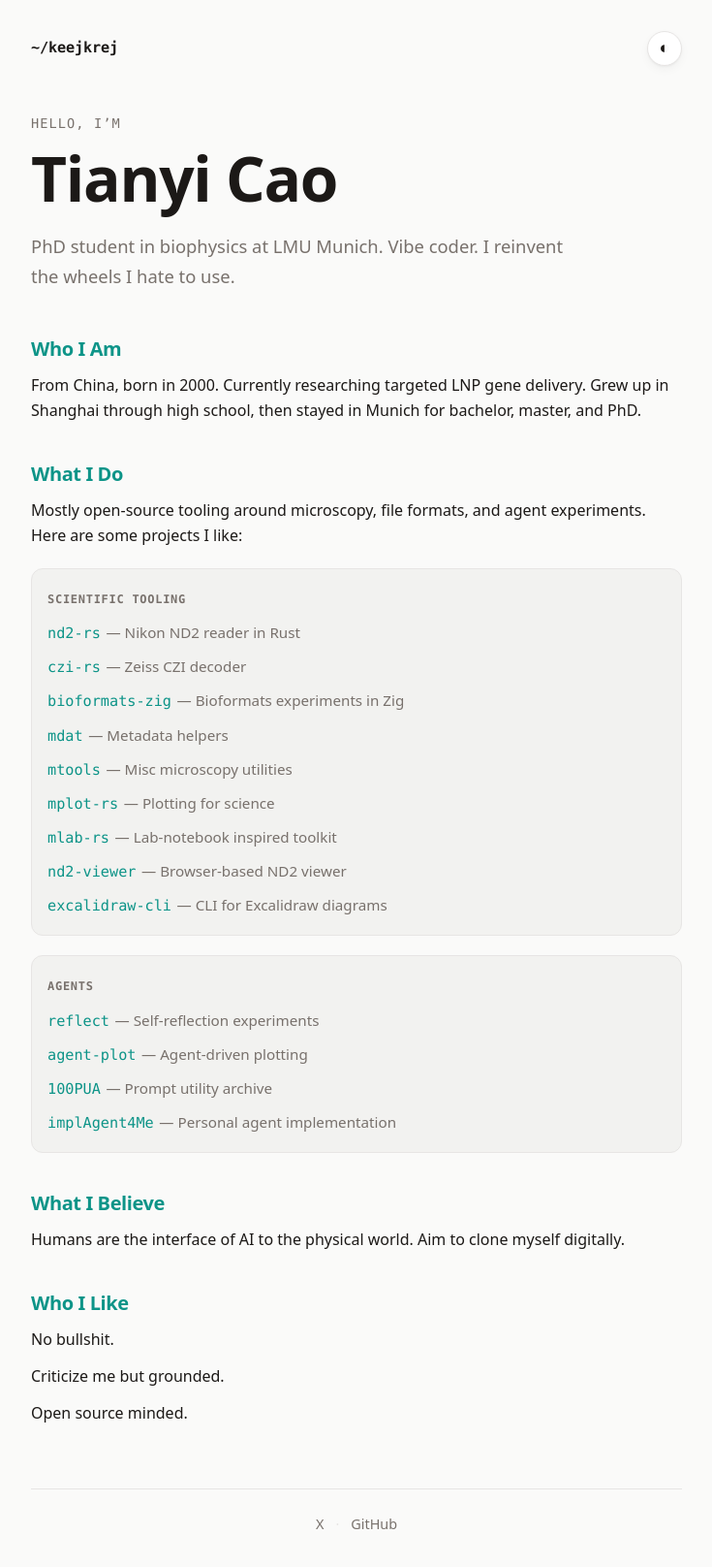
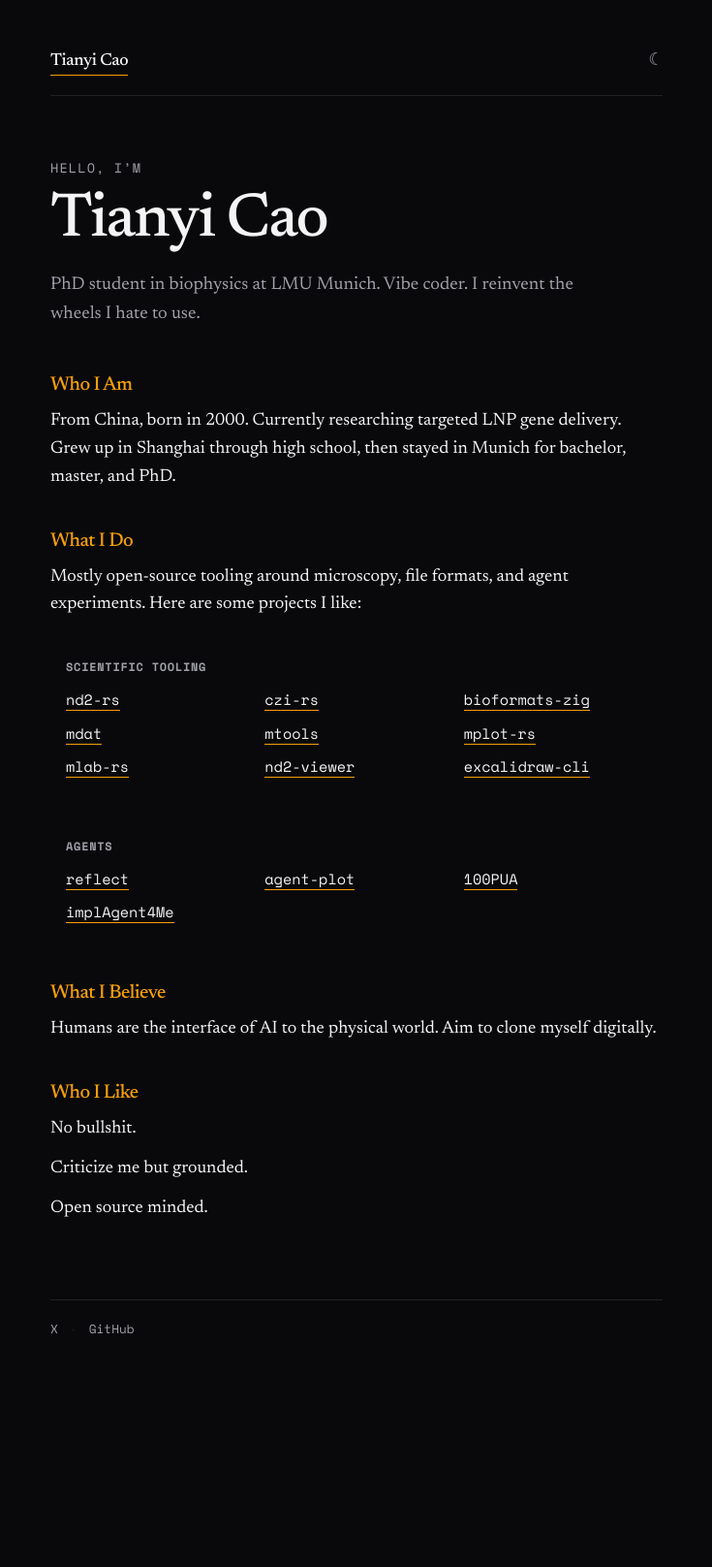
Before and after one commit to keejkrej/keejkrej.github.io, an Astro site: page / in a window 1280 px wide. Shown: the whole page at 97% size, without its empty margins (272-1007 px from the left). After the commit the page ends 1463 px from the top, so only its background shows below. Built offline with nearby package versions, Linux system fonts and the light colour scheme; Astro itself is replaced by a stand-in of ours.

Commit message:
Apply serif/dark styling, remove project descriptions

```diff
--- a/src/layouts/Layout.astro
+++ b/src/layouts/Layout.astro
@@ -11,18 +11,25 @@
             name="description"
             content="PhD student in biophysics, vibe coder, open-source tooling builder."
         />
+        <link rel="preconnect" href="https://fonts.googleapis.com" />
+        <link rel="preconnect" href="https://fonts.gstatic.com" crossorigin />
+        <link
+            href="https://fonts.googleapis.com/css2?family=Newsreader:ital,opsz,wght@0,6..72,300..800;1,6..72,300..800&family=Space+Mono:ital,wght@0,400;0,700;1,400&display=swap"
+            rel="stylesheet"
+        />
     </head>
     <body>
         <div class="page">
             <header class="site-header">
-                <a class="logo" href="/">~/keejkrej</a>
+                <a class="logo" href="/">Tianyi Cao</a>
                 <button
                     class="theme-toggle"
                     id="theme-toggle"
                     type="button"
-                    aria-label="Toggle dark mode"
+                    aria-label="Toggle theme"
                 >
-                    <span class="theme-toggle__icon" aria-hidden="true">◐</span>
+                    <span class="theme-toggle__sun" aria-hidden="true">☼</span>
+                    <span class="theme-toggle__moon" aria-hidden="true">☾</span>
                 </button>
             </header>
 
@@ -39,50 +46,42 @@
 
 <style is:global>
     :root {
-        --font-sans:
-            system-ui, -apple-system, BlinkMacSystemFont, "Segoe UI", Roboto,
-            Helvetica, Arial, sans-serif;
+        --font-serif:
+            "Newsreader", ui-serif, Georgia, Cambria, "Times New Roman", Times,
+            serif;
         --font-mono:
-            "SFMono-Regular", Consolas, "Liberation Mono", Menlo, Courier,
-            monospace;
+            "Space Mono", ui-monospace, SFMono-Regular, Menlo, Monaco, Consolas,
+            "Liberation Mono", "Courier New", monospace;
 
-        --bg: #fafaf9;
-        --bg-elevated: #ffffff;
-        --bg-muted: #f2f2f0;
-        --text: #1c1917;
-        --text-muted: #78716c;
-        --accent: #0d9488;
-        --accent-dim: #ccfbf1;
-        --border: #e7e5e4;
-        --shadow:
-            0 1px 2px 0 rgb(0 0 0 / 0.04), 0 4px 12px -2px rgb(0 0 0 / 0.06);
+        /* Dark by default */
+        --bg: #09090b;
+        --bg-soft: #18181b;
+        --text: #f4f4f5;
+        --text-muted: #a1a1aa;
+        --accent: #f59e0b;
+        --accent-soft: rgba(245, 158, 11, 0.14);
+        --rule: rgba(255, 255, 255, 0.1);
     }
 
-    :root.dark {
-        --bg: #0c0a09;
-        --bg-elevated: #1c1917;
-        --bg-muted: #292524;
-        --text: #f5f5f4;
-        --text-muted: #a8a29e;
-        --accent: #2dd4bf;
-        --accent-dim: #115e59;
-        --border: #292524;
-        --shadow:
-            0 1px 2px 0 rgb(0 0 0 / 0.2), 0 4px 12px -2px rgb(0 0 0 / 0.3);
+    :root.light {
+        --bg: #fafaf9;
+        --bg-soft: #f4f4f5;
+        --text: #18181b;
+        --text-muted: #71717a;
+        --accent: #b45309;
+        --accent-soft: rgba(180, 83, 9, 0.1);
+        --rule: rgba(0, 0, 0, 0.1);
     }
 
-    @media (prefers-color-scheme: dark) {
-        :root:not(.light) {
-            --bg: #0c0a09;
-            --bg-elevated: #1c1917;
-            --bg-muted: #292524;
-            --text: #f5f5f4;
-            --text-muted: #a8a29e;
-            --accent: #2dd4bf;
-            --accent-dim: #115e59;
-            --border: #292524;
-            --shadow:
-                0 1px 2px 0 rgb(0 0 0 / 0.2), 0 4px 12px -2px rgb(0 0 0 / 0.3);
+    @media (prefers-color-scheme: light) {
+        :root:not(.dark) {
+            --bg: #fafaf9;
+            --bg-soft: #f4f4f5;
+            --text: #18181b;
+            --text-muted: #71717a;
+            --accent: #b45309;
+            --accent-soft: rgba(180, 83, 9, 0.1);
+            --rule: rgba(0, 0, 0, 0.1);
         }
     }
 
@@ -96,10 +95,11 @@
 
     body {
         margin: 0;
-        font-family: var(--font-sans);
+        font-family: var(--font-serif);
+        font-size: 18px;
         background: var(--bg);
         color: var(--text);
-        line-height: 1.65;
+        line-height: 1.6;
         -webkit-font-smoothing: antialiased;
         -moz-osx-font-smoothing: grayscale;
         transition:
@@ -108,25 +108,27 @@
     }
 
     .page {
-        max-width: 720px;
+        max-width: 680px;
         margin: 0 auto;
-        padding: 2rem 1.5rem 4rem;
+        padding: 3rem 1.5rem 5rem;
     }
 
     .site-header {
         display: flex;
-        align-items: center;
+        align-items: baseline;
         justify-content: space-between;
-        margin-bottom: 3rem;
+        margin-bottom: 4rem;
+        padding-bottom: 1.25rem;
+        border-bottom: 1px solid var(--rule);
     }
 
     .logo {
-        font-family: var(--font-mono);
-        font-size: 0.95rem;
-        font-weight: 600;
+        font-family: var(--font-serif);
+        font-size: 1.1rem;
+        font-weight: 500;
         color: var(--text);
         text-decoration: none;
-        letter-spacing: -0.01em;
+        letter-spacing: -0.02em;
     }
 
     .logo:hover {
@@ -135,73 +137,89 @@
 
     .theme-toggle {
         appearance: none;
-        border: 1px solid var(--border);
-        background: var(--bg-elevated);
-        color: var(--text);
-        border-radius: 999px;
-        width: 2.25rem;
-        height: 2.25rem;
-        display: grid;
-        place-items: center;
+        border: 0;
+        background: transparent;
+        color: var(--text-muted);
+        font-family: var(--font-mono);
+        font-size: 1.1rem;
         cursor: pointer;
-        box-shadow: var(--shadow);
-        transition:
-            transform 0.15s ease,
-            border-color 0.2s ease;
+        padding: 0.25rem;
+        line-height: 1;
+        transition: color 0.2s ease;
     }
 
     .theme-toggle:hover {
-        transform: translateY(-1px);
-        border-color: var(--accent);
+        color: var(--accent);
     }
 
-    .theme-toggle:active {
-        transform: translateY(0);
+    .theme-toggle__sun,
+    .theme-toggle__moon {
+        display: block;
     }
 
-    .theme-toggle__icon {
-        font-size: 1.1rem;
-        line-height: 1;
+    :root.dark .theme-toggle__sun,
+    :root:not(.light) .theme-toggle__sun {
+        display: none;
+    }
+
+    :root.light .theme-toggle__moon,
+    :root:not(.dark):not(.light) .theme-toggle__moon {
+        display: none;
+    }
+
+    @media (prefers-color-scheme: light) {
+        :root:not(.dark):not(.light) .theme-toggle__moon {
+            display: none;
+        }
+        :root:not(.dark):not(.light) .theme-toggle__sun {
+            display: block;
+        }
     }
 
     a {
-        color: var(--accent);
+        color: var(--text);
         text-decoration: none;
-        border-bottom: 1px solid transparent;
-        transition: border-color 0.2s ease;
+        border-bottom: 1px solid var(--accent);
+        transition:
+            color 0.2s ease,
+            background 0.2s ease;
     }
 
     a:hover {
-        border-color: var(--accent);
+        color: var(--accent);
+        background: var(--accent-soft);
     }
 
     h1,
     h2,
     h3 {
-        font-weight: 700;
-        line-height: 1.2;
-        letter-spacing: -0.02em;
+        font-family: var(--font-serif);
+        font-weight: 500;
+        line-height: 1.1;
+        letter-spacing: -0.03em;
     }
 
     ::selection {
-        background: var(--accent-dim);
-        color: var(--text);
+        background: var(--accent);
+        color: var(--bg);
     }
 
     .site-footer {
-        margin-top: 4rem;
-        padding-top: 1.5rem;
-        border-top: 1px solid var(--border);
-        font-size: 0.9rem;
+        margin-top: 5rem;
+        padding-top: 1.25rem;
+        border-top: 1px solid var(--rule);
+        font-family: var(--font-mono);
+        font-size: 0.8rem;
         color: var(--text-muted);
         display: flex;
-        justify-content: center;
+        justify-content: flex-start;
         align-items: center;
         gap: 0.75rem;
     }
 
     .site-footer a {
         color: var(--text-muted);
+        border-bottom-color: transparent;
     }
 
     .site-footer a:hover {
@@ -209,7 +227,7 @@
     }
 
     .separator {
-        color: var(--border);
+        color: var(--rule);
     }
 </style>
 
@@ -217,10 +235,8 @@
     (function () {
         const root = document.documentElement;
         const stored = localStorage.getItem("theme");
-        const systemDark = window.matchMedia(
-            "(prefers-color-scheme: dark)",
-        ).matches;
-        const initial = stored || (systemDark ? "dark" : "light");
+        // Default to dark
+        const initial = stored || "dark";
 
         function apply(theme) {
             root.classList.remove("light", "dark");
--- a/src/pages/index.astro
+++ b/src/pages/index.astro
@@ -34,59 +34,38 @@ import Layout from "../layouts/Layout.astro";
                 <ul class="project-list">
                     <li>
                         <a href="https://github.com/keejkrej/nd2-rs">nd2-rs</a>
-                        <span class="project-desc"
-                            >— Nikon ND2 reader in Rust</span
-                        >
                     </li>
                     <li>
                         <a href="https://github.com/keejkrej/czi-rs">czi-rs</a>
-                        <span class="project-desc">— Zeiss CZI decoder</span>
                     </li>
                     <li>
                         <a href="https://github.com/keejkrej/bioformats-zig"
                             >bioformats-zig</a
                         >
-                        <span class="project-desc"
-                            >— Bioformats experiments in Zig</span
-                        >
                     </li>
                     <li>
                         <a href="https://github.com/keejkrej/mdat">mdat</a>
-                        <span class="project-desc">— Metadata helpers</span>
                     </li>
                     <li>
                         <a href="https://github.com/keejkrej/mtools">mtools</a>
-                        <span class="project-desc"
-                            >— Misc microscopy utilities</span
-                        >
                     </li>
                     <li>
                         <a href="https://github.com/keejkrej/mplot-rs"
                             >mplot-rs</a
                         >
-                        <span class="project-desc">— Plotting for science</span>
                     </li>
                     <li>
                         <a href="https://github.com/keejkrej/mlab-rs">mlab-rs</a
-                        >
-                        <span class="project-desc"
-                            >— Lab-notebook inspired toolkit</span
                         >
                     </li>
                     <li>
                         <a href="https://github.com/keejkrej/nd2-viewer"
                             >nd2-viewer</a
                         >
-                        <span class="project-desc"
-                            >— Browser-based ND2 viewer</span
-                        >
                     </li>
                     <li>
                         <a href="https://github.com/keejkrej/excalidraw-cli"
                             >excalidraw-cli</a
-                        >
-                        <span class="project-desc"
-                            >— CLI for Excalidraw diagrams</span
                         >
                     </li>
                 </ul>
@@ -98,29 +77,18 @@ import Layout from "../layouts/Layout.astro";
                     <li>
                         <a href="https://github.com/keejkrej/reflect">reflect</a
                         >
-                        <span class="project-desc"
-                            >— Self-reflection experiments</span
-                        >
                     </li>
                     <li>
                         <a href="https://github.com/keejkrej/agent-plot"
                             >agent-plot</a
                         >
-                        <span class="project-desc">— Agent-driven plotting</span
-                        >
                     </li>
                     <li>
                         <a href="https://github.com/keejkrej/100PUA">100PUA</a>
-                        <span class="project-desc"
-                            >— Prompt utility archive</span
-                        >
                     </li>
                     <li>
                         <a href="https://github.com/keejkrej/implAgent4Me"
                             >implAgent4Me</a
-                        >
-                        <span class="project-desc"
-                            >— Personal agent implementation</span
                         >
                     </li>
                 </ul>
@@ -214,23 +182,16 @@ import Layout from "../layouts/Layout.astro";
         padding: 0;
         margin: 0;
         display: grid;
-        gap: 0.5rem;
+        grid-template-columns: repeat(auto-fill, minmax(140px, 1fr));
+        gap: 0.35rem 1rem;
     }
 
     .project-list li {
-        display: flex;
-        flex-wrap: wrap;
-        align-items: baseline;
-        gap: 0.35rem;
+        display: block;
     }
 
     .project-list a {
         font-family: var(--font-mono);
         font-size: 0.95rem;
     }
-
-    .project-desc {
-        color: var(--text-muted);
-        font-size: 0.95rem;
-    }
 </style>
```
